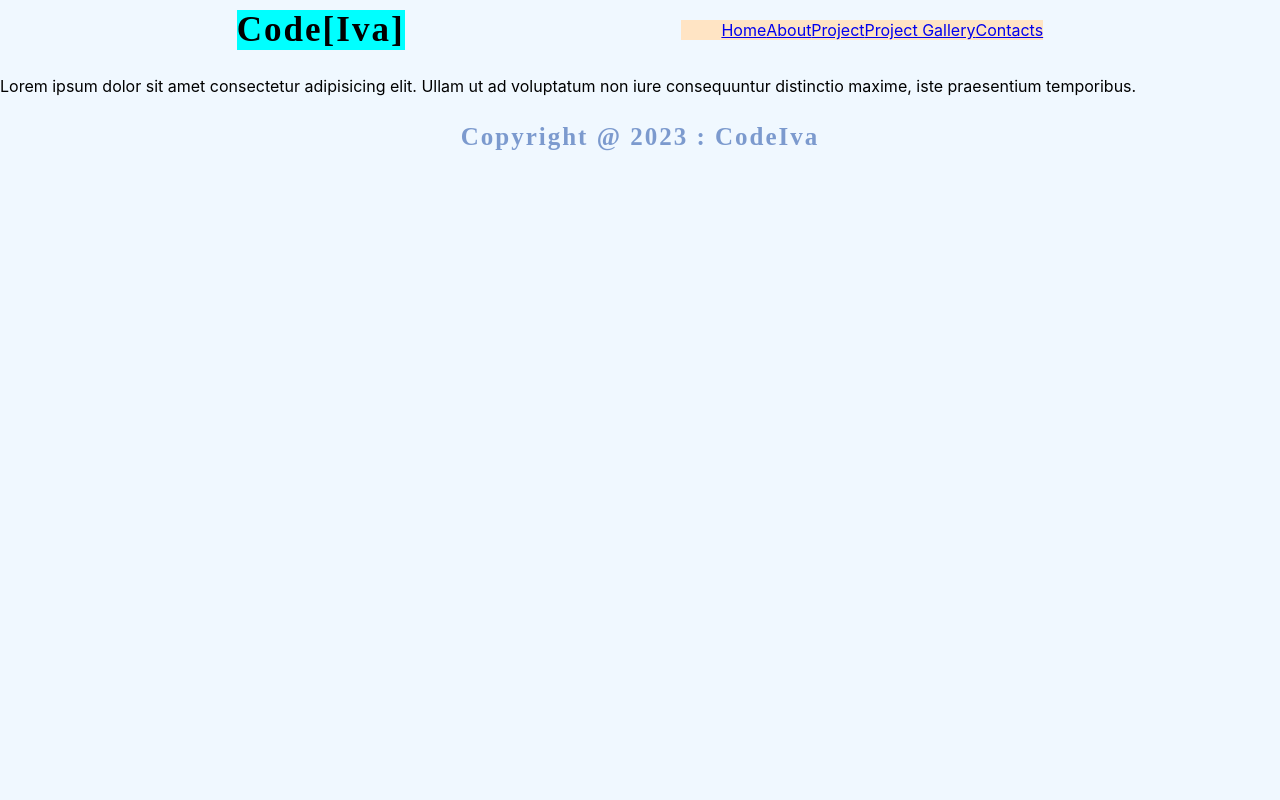
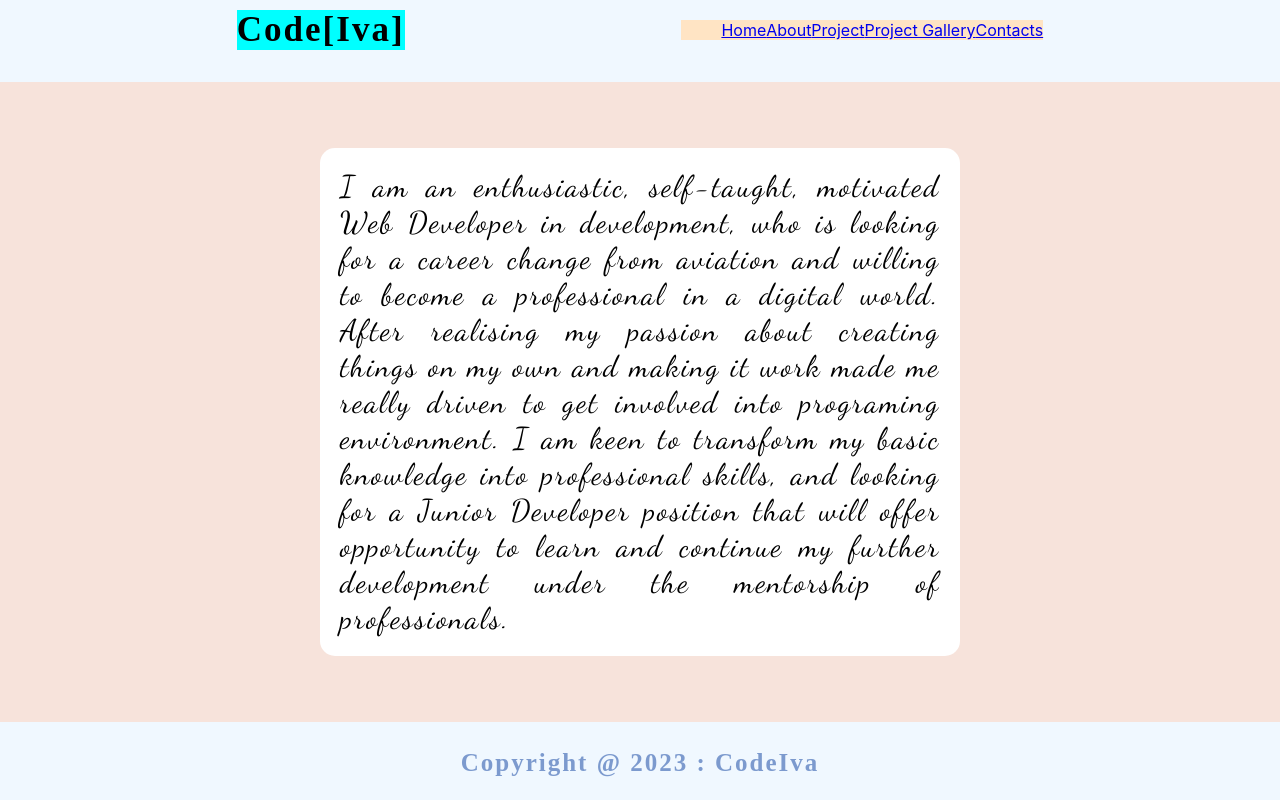
Before and after one commit to KodeIva/my-portfolio, a React (Create React App) app: page /my-portfolio/about in a window 1280 px wide. Built offline with nearby package versions, Linux system fonts and the light colour scheme.

Commit message:
Created About.js component and styles added to about.css

```diff
--- /dev/null
+++ b/src/Styles/about.css
@@ -0,0 +1,29 @@
+@import url('https://fonts.googleapis.com/css2?family=Dancing+Script&display=swap');
+
+.about {
+ width: 100%;
+ height: 80vh;
+   margin-top: 22px;
+ display: flex;
+ justify-content: center;
+ align-items: center;
+ background-color: #F7E3DB;
+}
+
+.about p {
+ background-color: white;
+ text-align: justify;
+ padding: 20px;
+ border-radius: 15px;
+ width: 600px;
+ font-family: 'Dancing Script', cursive;
+ font-size: 30px;
+ letter-spacing: 2px;
+}
+
+@media screen and (max-width: 700px) {
+ .about p {
+  width: 400px;
+  font-size: 25px;
+ }
+}
--- a/src/components/About.js
+++ b/src/components/About.js
@@ -1,9 +1,11 @@
 import React from 'react'
+import '../Styles/about.css'
 
 export default function About() {
  return (
-  <div>
-    <p>Lorem ipsum dolor sit amet consectetur adipisicing elit. Ullam ut ad voluptatum non iure consequuntur distinctio maxime, iste praesentium temporibus.</p>
+  <div className='about'>
+
+    <p>I am an enthusiastic, self-taught, motivated Web Developer in development, who is looking for a career change from aviation and willing to become a professional in a digital world. After realising my passion about creating things on my own and making it work made me really driven to get involved into programing environment. I am keen to transform my basic knowledge into professional skills, and looking for a Junior Developer position that will offer opportunity to learn and continue my further development under the mentorship of professionals.</p>
   </div>
  )
 }
```
